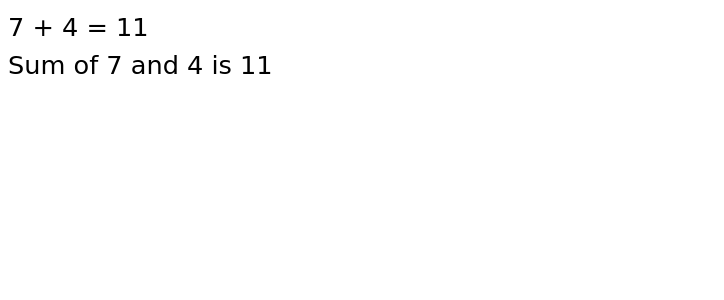
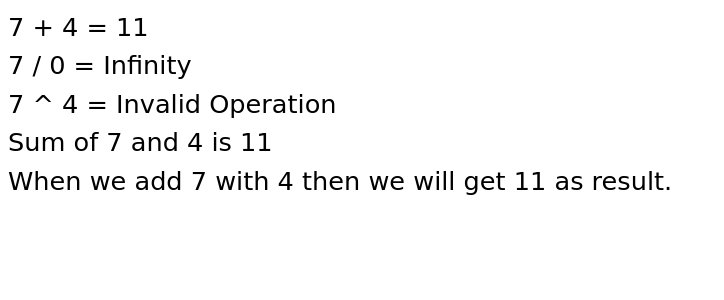
Before and after one commit to KushChauhanSS/react-client, a React (Create React App) app: page / in a window 1280 px wide. Shown: the top 300 px of the page, without its empty margins (0-724 px from the left). Built offline with nearby package versions, Linux system fonts and the light colour scheme.

Commit message:
refactor: removed defaultTemplate & customTemplate functions and optimized code

```diff
--- a/src/components/Math/Math.jsx
+++ b/src/components/Math/Math.jsx
@@ -23,41 +23,22 @@ const Math = (props) => {
     if (operatorArgs === '/') {
       return operand1 / operand2;
     }
-    return 'Invalid Operator';
+    return 'Invalid Operation';
   };
 
   const result = evaluateResult(first, second, operator);
 
   return (
     <Typography>
-      {children({
+      {children ? children({
         first, second, operator, result,
-      })}
+      }) : `${first} ${operator} ${second} = ${result}`}
     </Typography>
   );
 };
 
-const defaultTemplate = (obj) => {
-  if (obj.operator === '+') {
-    return `${obj.first} + ${obj.second} = ${obj.result}`;
-  }
-  if (obj.operator === '-') {
-    return `${obj.first} - ${obj.second} = ${obj.result}`;
-  }
-  if (obj.operator === '*') {
-    return `${obj.first} * ${obj.second} = ${obj.result}`;
-  }
-  if (obj.second === 0 && obj.operator === '/') {
-    return `${obj.first} / ${obj.second} = ${obj.result}`;
-  }
-  if (obj.operator === '/') {
-    return `${obj.first} / ${obj.second} = ${obj.result}`;
-  }
-  return `Invalid Operation : ${obj.operator}`;
-};
-
 Math.defaultProps = {
-  children: defaultTemplate,
+  children: null,
 };
 
 Math.propTypes = {
--- a/src/pages/ChildrenDemo/ChildrenDemo.jsx
+++ b/src/pages/ChildrenDemo/ChildrenDemo.jsx
@@ -1,27 +1,16 @@
 import React from 'react';
 import { Math } from '../../components';
-
-const customTemplate = (obj) => {
-  if (obj.operator === '+') {
-    return `Sum of ${obj.first} and ${obj.second} is ${obj.result}`;
-  }
-  if (obj.operator === '-') {
-    return `Difference of ${obj.first} and ${obj.second} is ${obj.result}`;
-  }
-  if (obj.operator === '*') {
-    return `Multiply of ${obj.first} and ${obj.second} is ${obj.result}`;
-  }
-  if (obj.operator === '/') {
-    return `Division of ${obj.first} and ${obj.second} is ${obj.result}`;
-  }
-  return `Invalid Operation : ${obj.operator}`;
-};
 
 const ChildrenDemo = () => (
   <>
     <Math first={7} second={4} operator="+" />
+    <Math first={7} second={0} operator="/" />
+    <Math first={7} second={4} operator="^" />
     <Math first={7} second={4} operator="+">
-      {customTemplate}
+      {(obj) => `Sum of ${obj.first} and ${obj.second} is ${obj.result}`}
+    </Math>
+    <Math first={7} second={4} operator="+">
+      {(obj) => `When we add ${obj.first} with ${obj.second} then we will get ${obj.result} as result.`}
     </Math>
   </>
 );
```
